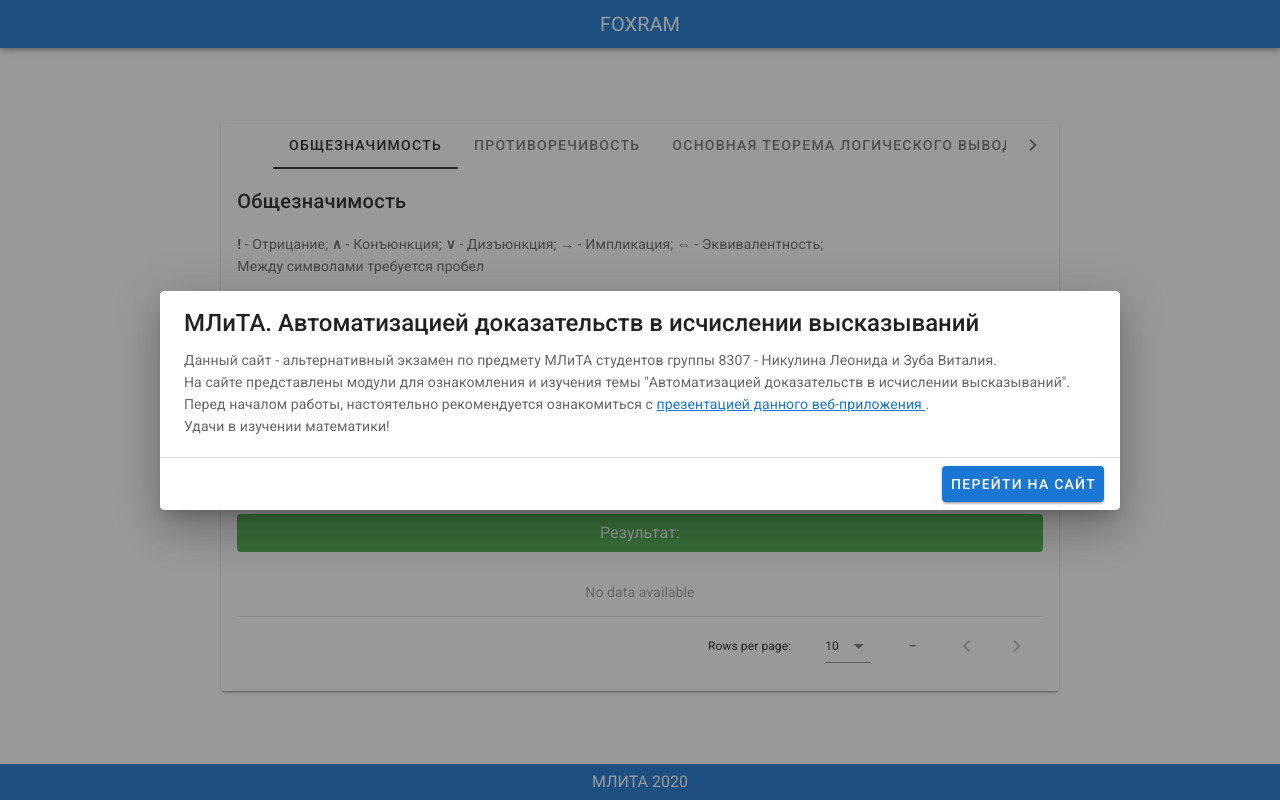
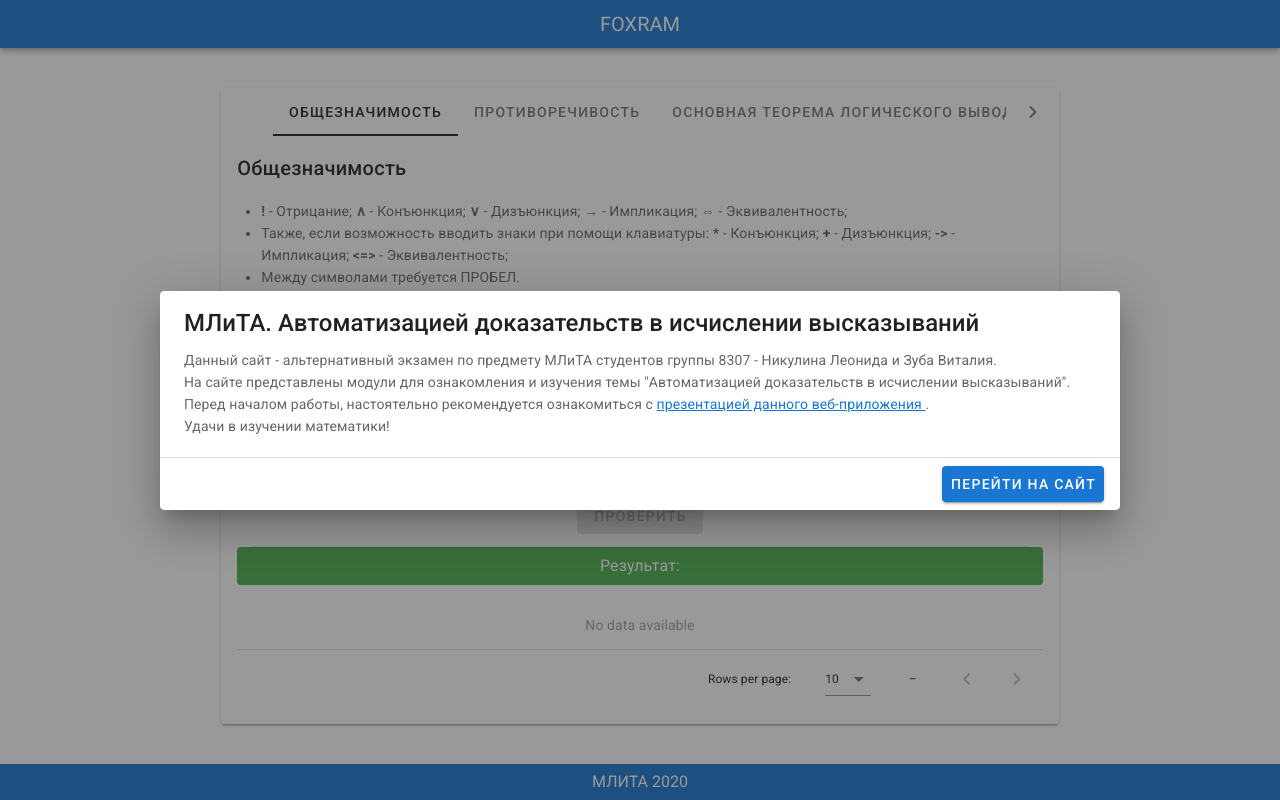
Before and after one commit to v-kyle/alter-exam-mlita-2020, a Vue app: page / in a window 1280 px wide. Built offline with nearby package versions, Linux system fonts and the light colour scheme.

Commit message:
updated instructions

```diff
--- a/src/App.vue
+++ b/src/App.vue
@@ -68,6 +68,7 @@
                             <v-card-text class="text-left" v-html="instruction"/>
 
                             <v-card-subtitle class="text-left">
+                                <b>Краткое описание:</b>
                                 {{ modules[tab].description }}
                             </v-card-subtitle>
 
@@ -143,7 +144,7 @@
             ],
             tab: 0,
             currentModule: 0,
-            instruction: "<b>!</b> - Отрицание; <b>∧</b> - Конъюнкция; <b>∨</b> - Дизъюнкция; <b>→</b> - Импликация; <b>⇔</b> - Эквивалентность;<br/> Между символами требуется пробел"
+            instruction: "<ul> <li><b>!</b> - Отрицание; <b>∧</b> - Конъюнкция; <b>∨</b> - Дизъюнкция; <b>→</b> - Импликация; <b>⇔</b> - Эквивалентность;<br/></li>  <li>Также, если возможность вводить знаки при помощи клавиатуры: <b>*</b> - Конъюнкция; <b>+</b> - Дизъюнкция; <b>-></b> - Импликация; <b><=></b> - Эквивалентность; <br/></li> <li>Между символами требуется ПРОБЕЛ.</li> </ul>"
         }),
         computed: {},
         methods: {},
```
